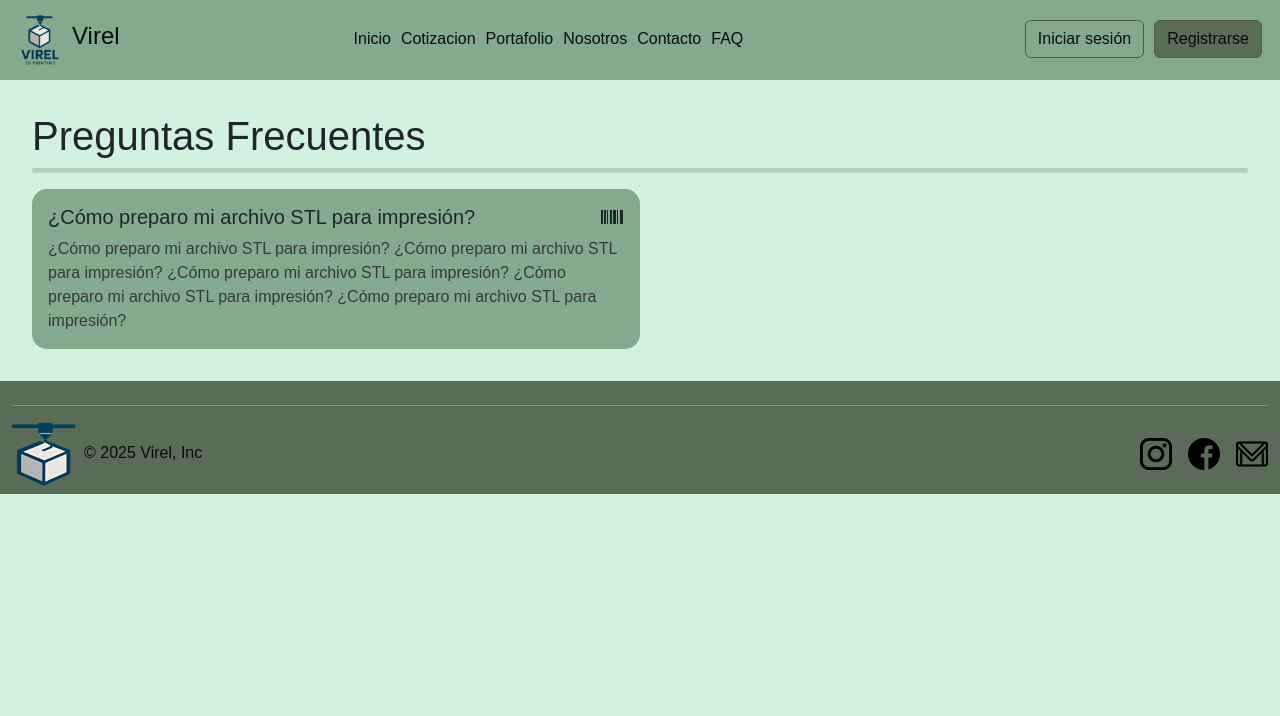
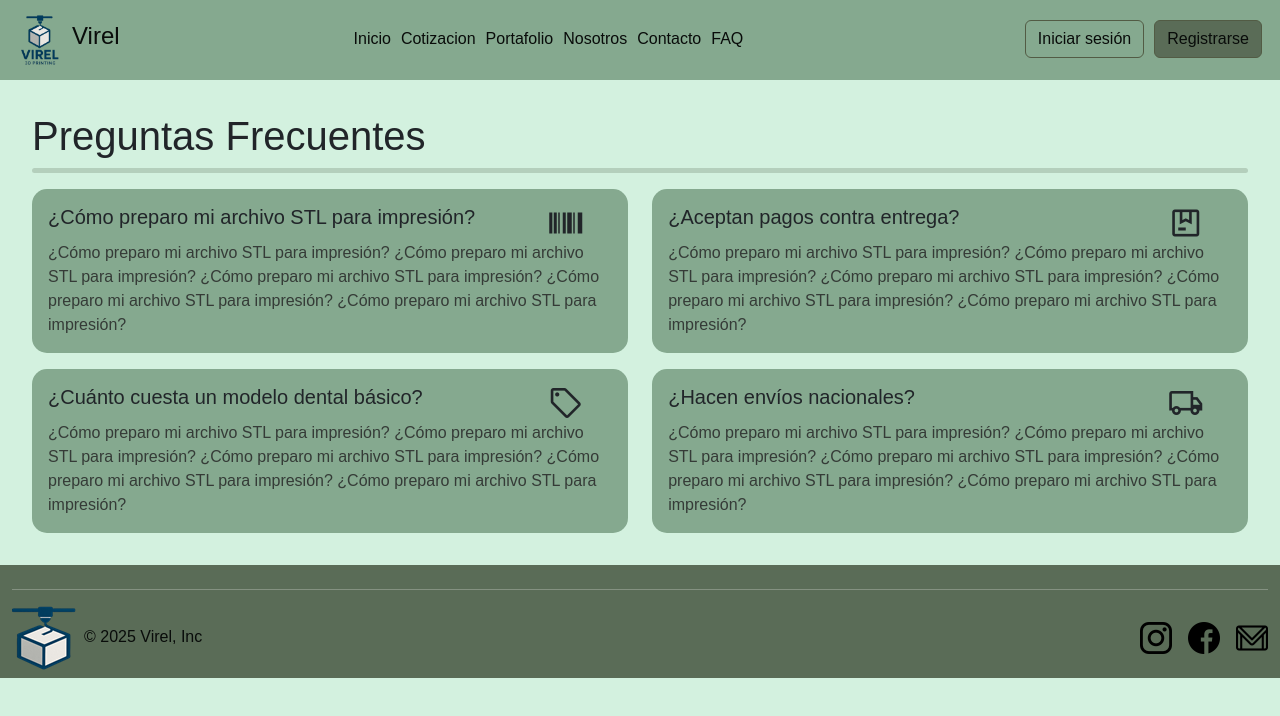
Before and after one commit to MistakenUncle7/3d_prints_website, an Angular app: page /faq in a window 1280 px wide. Shown: the top 716 px of the page. Built offline with nearby package versions, Linux system fonts and the light colour scheme; a web font is replaced by a local one.

Commit message:
finished faq section

```diff
--- a/src/app/components/faq/faq.component.css
+++ b/src/app/components/faq/faq.component.css
@@ -25,12 +25,14 @@ hr {
 
 .faq-container {
     margin-top: var(--margin-md);
+    gap: var(--gap-md);
+    justify-content: space-between;
 }
 
 .faq-card {
     background-color: var(--primary-color);
     padding: var(--padding-md);
-    max-width: 50%;
+    max-width: 49%;
     border-radius: var(--border-radius);
 }
 
@@ -40,9 +42,12 @@ p {
 }
 
 .faq-title {
+    display: flex;
+    flex-flow: row nowrap;
     justify-content: space-between;
 }
 
 span {
-    max-width: 10%;
+    font-size: 36px;
+    margin-right: 5%;
 }
--- a/src/app/components/faq/faq.component.html
+++ b/src/app/components/faq/faq.component.html
@@ -5,12 +5,36 @@
     <div class="flex-x faq-container">
 
         <div class="flex-y faq-card">
-            <div class="flex-x faq-title">
+            <div class="faq-title">
                 <h5>¿Cómo preparo mi archivo STL para impresión?</h5>
                 <span class="material-symbols-outlined">barcode</span>
             </div>
             <p>¿Cómo preparo mi archivo STL para impresión? ¿Cómo preparo mi archivo STL para impresión? ¿Cómo preparo mi archivo STL para impresión? ¿Cómo preparo mi archivo STL para impresión? ¿Cómo preparo mi archivo STL para impresión?</p>
         </div>
 
+        <div class="flex-y faq-card">
+            <div class="faq-title">
+                <h5>¿Aceptan pagos contra entrega?</h5>
+                <span class="material-symbols-outlined">package</span>
+            </div>
+            <p>¿Cómo preparo mi archivo STL para impresión? ¿Cómo preparo mi archivo STL para impresión? ¿Cómo preparo mi archivo STL para impresión? ¿Cómo preparo mi archivo STL para impresión? ¿Cómo preparo mi archivo STL para impresión?</p>
+        </div>
+
+        <div class="flex-y faq-card">
+            <div class="faq-title">
+                <h5>¿Cuánto cuesta un modelo dental básico?</h5>
+                <span class="material-symbols-outlined">sell</span>
+            </div>
+            <p>¿Cómo preparo mi archivo STL para impresión? ¿Cómo preparo mi archivo STL para impresión? ¿Cómo preparo mi archivo STL para impresión? ¿Cómo preparo mi archivo STL para impresión? ¿Cómo preparo mi archivo STL para impresión?</p>
+        </div>
+
+        <div class="flex-y faq-card">
+            <div class="faq-title">
+                <h5>¿Hacen envíos nacionales?</h5>
+                <span class="material-symbols-outlined">local_shipping</span>
+            </div>
+            <p>¿Cómo preparo mi archivo STL para impresión? ¿Cómo preparo mi archivo STL para impresión? ¿Cómo preparo mi archivo STL para impresión? ¿Cómo preparo mi archivo STL para impresión? ¿Cómo preparo mi archivo STL para impresión?</p>
+        </div>
+
     </div>
 </div>
--- a/src/styles.css
+++ b/src/styles.css
@@ -9,6 +9,7 @@
     --font-family: "Zen Dots", sans-serif;
     --margin-sm: 0.5rem;
     --margin-md: 1rem;
+    --margin-lg: 2rem;
     --padding-sm: 0.5rem;
     --padding-md: 1rem;
     --gap-sm: 0.5rem;
```
